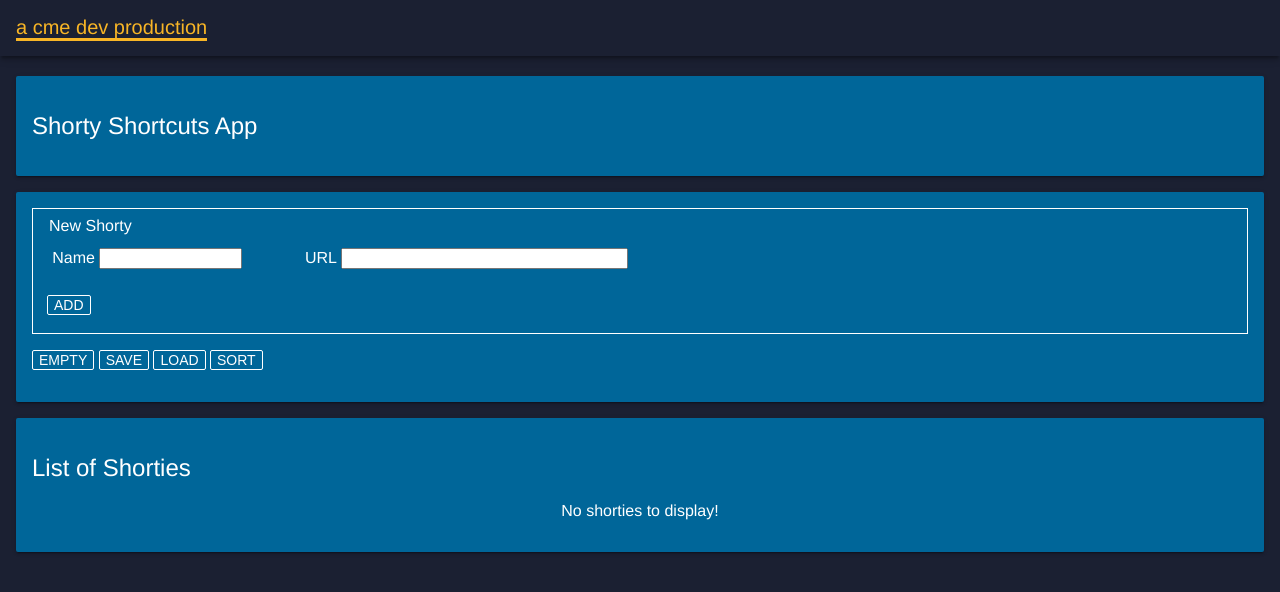
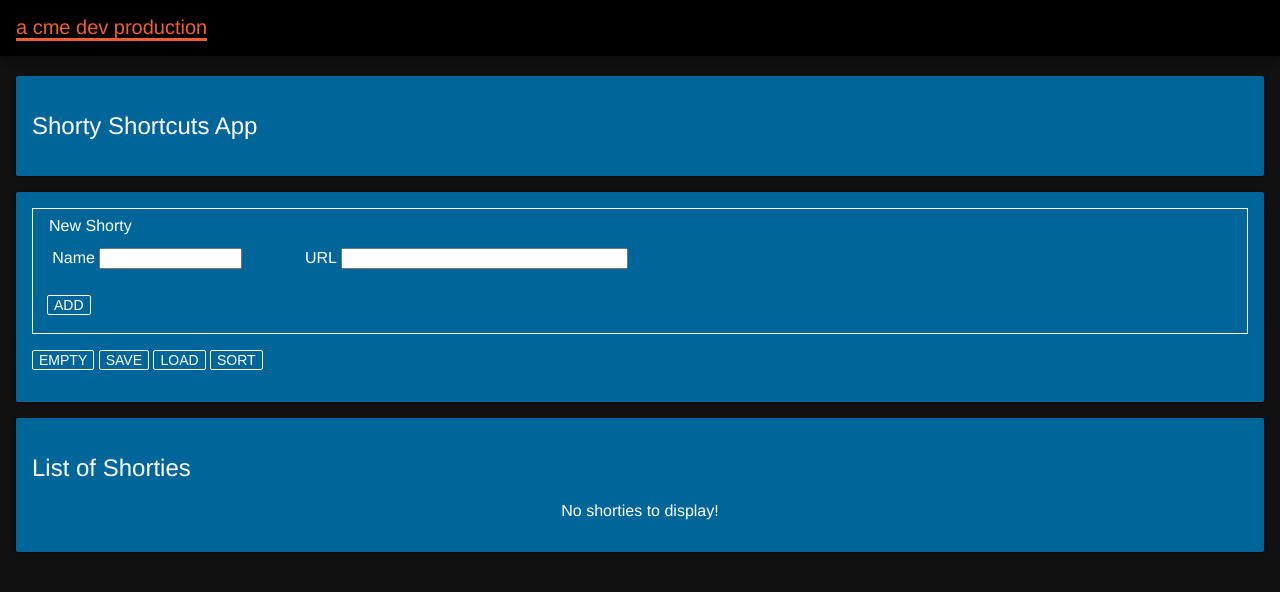
Before and after one commit to marklchaves/shortcuts, a website: page public/index.html in a window 1280 px wide. Drawn offline with Linux system fonts and the light colour scheme; some packages are replaced by stand-ins of ours; a script that the page names is missing.

Commit message:
🏂🍳 Updated with Glitch - Colour scheme

```diff
--- a/public/styles/inline.css
+++ b/public/styles/inline.css
@@ -39,7 +39,7 @@ html {
 body {
   align-content: stretch;
   align-items: stretch;
-  background: #1b2032; /* dark blue */
+  background: #111111; /* light black */
   display: flex;
   flex-direction: column;
   flex-wrap: nowrap;
@@ -48,13 +48,14 @@ body {
 
 /* Links */
 a {
-  color: #f8b526;
+  color: #F05E35; /* deep orange */
   text-decoration: none;
   border-bottom: 3px solid;
 }
 
 a:hover {
-  color: #99CC33;
+  color: #F05E35;
+  opacity: 0.75;
 }
 
 /**
@@ -64,7 +65,7 @@ a:hover {
 .header {
   align-content: center;
   align-items: stretch;
-  background: #1b2032; /* Originally #3f51b5 */
+  background: #000000; /* Originally #3f51b5 */
   box-shadow:
     0 4px 5px 0 rgba(0, 0, 0, 0.14),
     0 2px 9px 1px rgba(0, 0, 0, 0.12),
```
Also changed, not shown: public/manifest.json, 1 other file.
